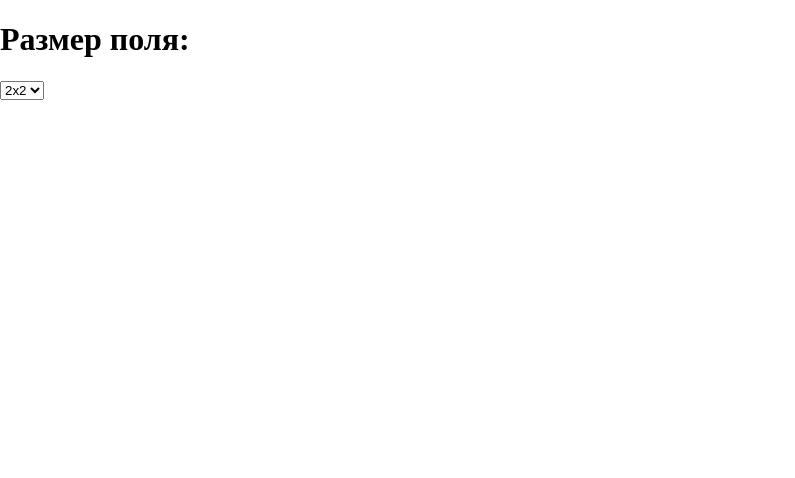
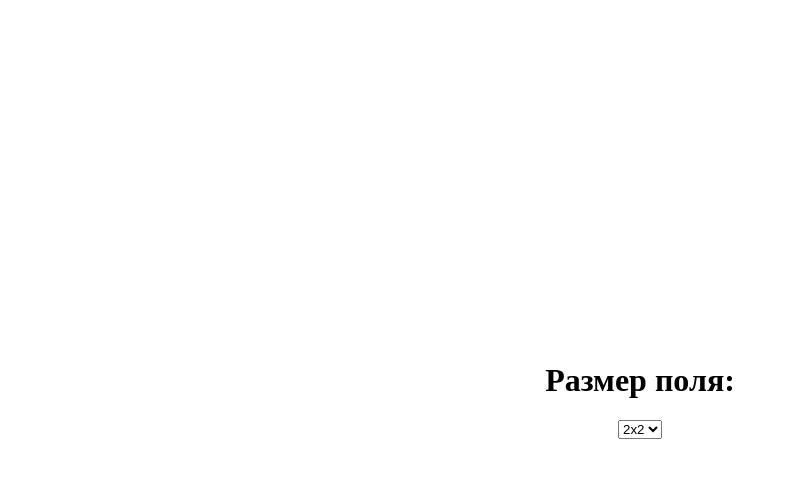
Before and after one commit to Er1tain/Tiles, a React (Create React App) app: page / in a window 1280 px wide. Shown: the top 478 px of the page, without its empty margins (0-795 px from the left). Built offline with nearby package versions, Linux system fonts and the light colour scheme.

Commit message:
feat: add styles in Settings

```diff
--- a/src/pages/Settings.tsx
+++ b/src/pages/Settings.tsx
@@ -2,6 +2,7 @@ import { useDispatch, useSelector } from "react-redux";
 import { choiceSize, FrameSize, TypeState} from "../app/store/store";
 import { useRef, useState } from "react";
 import { useNavigate } from "react-router";
+import { Container } from "../styles/pages/Settings";
 
 export default function Settings() {
     const select_ref = useRef<HTMLSelectElement>(null);
@@ -21,7 +22,7 @@ export default function Settings() {
     const goToGame = ()=>nav('/game');
 
     return (
-            <div>
+            <Container>
                 <h1>Размер поля: </h1>
                 <select ref={select_ref} onChange={setFrameSizeInStore}>
                     <option value={"2x2"}>2x2</option>
@@ -29,6 +30,6 @@ export default function Settings() {
                     <option value={"8x8"}>8x8</option>
                 </select>
                 <button style={{visibility: visible_button }} onClick={goToGame}>Продолжить</button>
-            </div>
+            </Container>
     );
 }
--- /dev/null
+++ b/src/styles/pages/Settings.ts
@@ -0,0 +1,11 @@
+import styled from "styled-components";
+
+export const Container = styled.div`
+    position: absolute;
+    display: flex;
+    flex-direction: column;
+    align-items: center;
+    justify-content: center;
+    height: 100%;
+    width: 100%;
+`
```
